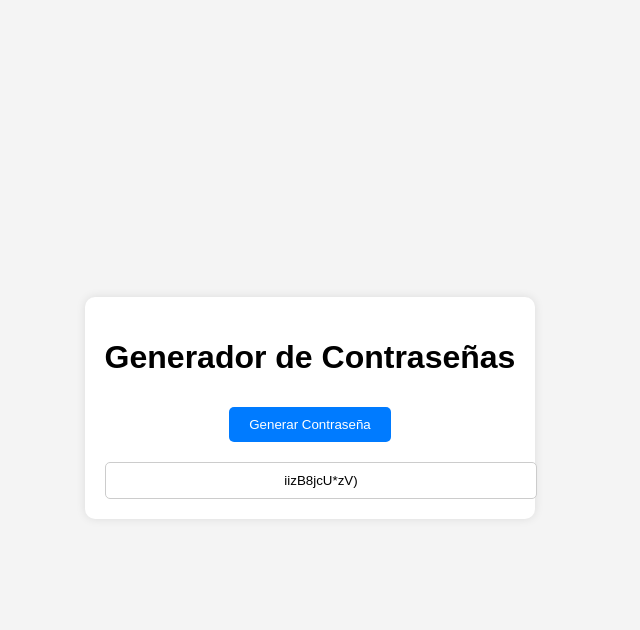
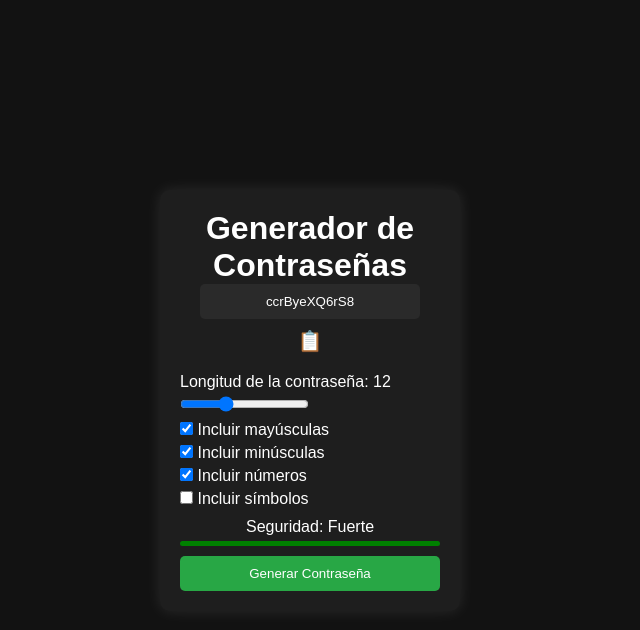
Before and after one commit to Emirchelo-Lopez/DEVF-EXT-JS101, a plain HTML site: page js-practices/password-generator/pwdgtr-index.html in a window 1280 px wide. Both pictures are taken after a click on the button "Generar Contraseña". Shown: the whole page, without its empty margins (330-970 px from the left). Drawn offline with Linux system fonts and the light colour scheme; a web font is replaced by a local one.

Commit message:
password generator finished

```diff
--- a/js-practices/password-generator/pwdgtr-index.html
+++ b/js-practices/password-generator/pwdgtr-index.html
@@ -4,14 +4,58 @@
     <meta charset="UTF-8" />
     <meta name="viewport" content="width=device-width, initial-scale=1.0" />
     <title>Generador de Contraseñas Seguras</title>
+    <link
+      href="https://api.fontshare.com/v2/css?f[]=satoshi@300,400,500,700,900&display=swap"
+      rel="stylesheet"
+    />
     <link rel="stylesheet" href="./pwdgtr-stylesheet.css" />
   </head>
   <body>
     <div class="container">
       <h1>Generador de Contraseñas</h1>
+
+      <!-- Campo para mostrar la contraseña generada -->
+      <input type="text" id="passwordOutput" readonly />
+      <button id="copyButton">📋</button>
+
+      <!-- Configuración de la contraseña -->
+      <div class="config">
+        <label for="lengthSlider"
+          >Longitud de la contraseña: <span id="lengthValue">12</span></label
+        >
+        <input type="range" id="lengthSlider" min="8" max="20" value="12" />
+
+        <label
+          ><input type="checkbox" id="uppercaseCheckbox" checked /> Incluir
+          mayúsculas</label
+        >
+        <label
+          ><input type="checkbox" id="lowercaseCheckbox" checked /> Incluir
+          minúsculas</label
+        >
+        <label
+          ><input type="checkbox" id="numbersCheckbox" checked /> Incluir
+          números</label
+        >
+        <label
+          ><input type="checkbox" id="symbolsCheckbox" /> Incluir
+          símbolos</label
+        >
+      </div>
+
+      <!-- Indicador de seguridad -->
+      <div class="strength">
+        <span>Seguridad: </span>
+        <span id="strengthText">Media</span>
+        <div class="strength-bar">
+          <div id="strengthIndicator"></div>
+        </div>
+      </div>
+
+      <!-- Botón para generar contraseña -->
       <button id="generateButton">Generar Contraseña</button>
-      <input type="text" id="passwordOutput" readonly />
     </div>
+
     <script src="./pwdgtr-js.js"></script>
   </body>
 </html>
--- a/js-practices/password-generator/pwdgtr-js.js
+++ b/js-practices/password-generator/pwdgtr-js.js
@@ -1,20 +1,80 @@
-// Función para generar una contraseña segura
+// Función para generar una contraseña segura basada en la configuración
 function generarContraseña() {
-  const caracteres =
-    "ABCDEFGHIJKLMNOPQRSTUVWXYZabcdefghijklmnopqrstuvwxyz0123456789!@#$%^&*()_+";
+  const longitud = document.getElementById("lengthSlider").value;
+  const incluirMayusculas =
+    document.getElementById("uppercaseCheckbox").checked;
+  const incluirMinusculas =
+    document.getElementById("lowercaseCheckbox").checked;
+  const incluirNumeros = document.getElementById("numbersCheckbox").checked;
+  const incluirSimbolos = document.getElementById("symbolsCheckbox").checked;
+
+  const mayusculas = "ABCDEFGHIJKLMNOPQRSTUVWXYZ";
+  const minusculas = "abcdefghijklmnopqrstuvwxyz";
+  const numeros = "0123456789";
+  const simbolos = "!@#$%^&*()_+";
+
+  let caracteres = "";
+  if (incluirMayusculas) caracteres += mayusculas;
+  if (incluirMinusculas) caracteres += minusculas;
+  if (incluirNumeros) caracteres += numeros;
+  if (incluirSimbolos) caracteres += simbolos;
+
+  if (caracteres === "") {
+    alert("Selecciona al menos una opción.");
+    return;
+  }
+
   let contraseña = "";
-
-  // La contraseña tendrá al menos 8 caracteres
-  for (let i = 0; i < 12; i++) {
+  for (let i = 0; i < longitud; i++) {
     const indiceAleatorio = Math.floor(Math.random() * caracteres.length);
     contraseña += caracteres[indiceAleatorio];
   }
 
-  // Mostrar la contraseña en el campo de texto
   document.getElementById("passwordOutput").value = contraseña;
+  evaluarSeguridad(contraseña);
 }
 
-// Asignar la función al botón cuando se haga clic
+// Función para evaluar la seguridad de la contraseña
+function evaluarSeguridad(contraseña) {
+  let puntaje = 0;
+
+  if (contraseña.length >= 12) puntaje++;
+  if (/[A-Z]/.test(contraseña)) puntaje++;
+  if (/[a-z]/.test(contraseña)) puntaje++;
+  if (/[0-9]/.test(contraseña)) puntaje++;
+  if (/[^A-Za-z0-9]/.test(contraseña)) puntaje++;
+
+  const indicador = document.getElementById("strengthIndicator");
+  const textoSeguridad = document.getElementById("strengthText");
+
+  if (puntaje <= 2) {
+    textoSeguridad.textContent = "Débil";
+    indicador.style.width = "25%";
+    indicador.style.background = "red";
+  } else if (puntaje === 3) {
+    textoSeguridad.textContent = "Media";
+    indicador.style.width = "50%";
+    indicador.style.background = "yellow";
+  } else {
+    textoSeguridad.textContent = "Fuerte";
+    indicador.style.width = "100%";
+    indicador.style.background = "green";
+  }
+}
+
+// Actualizar el valor de la longitud en tiempo real
+document.getElementById("lengthSlider").addEventListener("input", function () {
+  document.getElementById("lengthValue").textContent = this.value;
+});
+
+// Copiar contraseña al portapapeles
+document.getElementById("copyButton").addEventListener("click", function () {
+  const passwordField = document.getElementById("passwordOutput");
+  passwordField.select();
+  document.execCommand("copy");
+});
+
+// Asignar evento al botón de generar
 document
   .getElementById("generateButton")
   .addEventListener("click", generarContraseña);
--- a/js-practices/password-generator/pwdgtr-stylesheet.css
+++ b/js-practices/password-generator/pwdgtr-stylesheet.css
@@ -1,43 +1,91 @@
-/* Estilos generales del sitio */
+/* Estilos generales */
+* {
+  font-family: "Satoshi", sans-serif;
+  margin: 0;
+  padding: 0;
+  box-sizing: border-box;
+}
+
 body {
-  font-family: Arial, sans-serif;
   display: flex;
   justify-content: center;
   align-items: center;
   height: 100vh;
-  background-color: #f4f4f4;
+  background-color: #121212;
+  color: white;
 }
 
 /* Contenedor principal */
 .container {
-  background: white;
+  background: #1e1e1e;
   padding: 20px;
-  box-shadow: 0px 0px 10px rgba(0, 0, 0, 0.1);
+  box-shadow: 0px 0px 15px rgba(255, 255, 255, 0.1);
   text-align: center;
   border-radius: 10px;
+  width: 300px;
 }
 
-/* Botón para generar la contraseña */
-button {
-  background: #007bff;
+/* Campo de contraseña */
+#passwordOutput {
+  width: calc(100% - 40px);
+  padding: 10px;
+  text-align: center;
+  border: none;
+  border-radius: 5px;
+  background: #2a2a2a;
   color: white;
-  padding: 10px 20px;
+}
+
+#copyButton {
+  background: transparent;
   border: none;
   cursor: pointer;
+  font-size: 20px;
+  color: white;
+}
+
+/* Estilos de la configuración */
+.config {
+  text-align: left;
   margin: 10px 0;
+}
+
+label {
+  display: block;
+  margin: 5px 0;
+}
+
+/* Barra de seguridad */
+.strength {
+  margin: 10px 0;
+}
+
+.strength-bar {
+  width: 100%;
+  height: 5px;
+  background: gray;
+  margin-top: 5px;
   border-radius: 5px;
+  overflow: hidden;
+}
+
+#strengthIndicator {
+  height: 5px;
+  width: 50%;
+  background: yellow;
+}
+
+/* Botón generar */
+button {
+  background: #28a745;
+  color: white;
+  padding: 10px;
+  border: none;
+  cursor: pointer;
+  border-radius: 5px;
+  width: 100%;
 }
 
 button:hover {
-  background: #0056b3;
+  background: #218838;
 }
-
-/* Campo de texto donde se muestra la contraseña */
-input {
-  width: 100%;
-  padding: 10px;
-  margin-top: 10px;
-  text-align: center;
-  border: 1px solid #ccc;
-  border-radius: 5px;
-}
```
